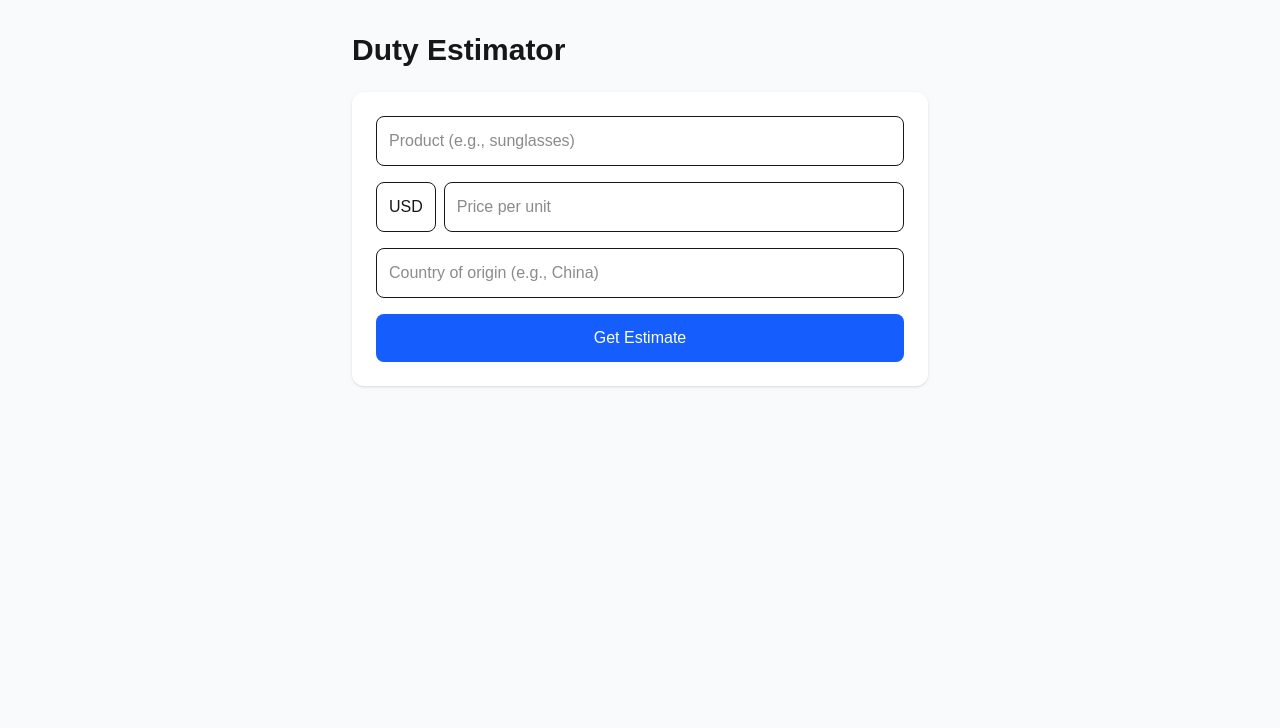
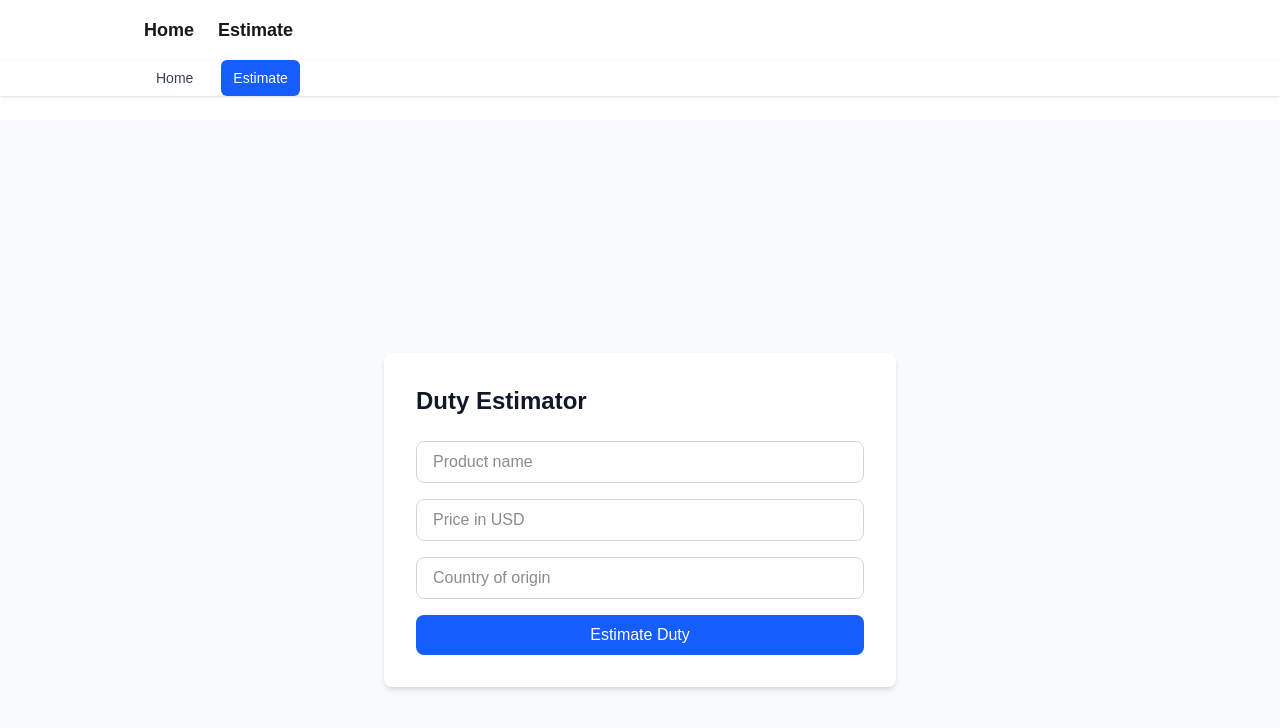
Before and after one commit to jamielaird511/my-app, a Next.js app: page /estimate in a window 1280 px wide. Shown: the top 728 px of the page. Built offline with nearby package versions, Linux system fonts and the light colour scheme.

Commit message:
Polished estimator UI + validation and loading

```diff
--- a/src/app/estimate/page.tsx
+++ b/src/app/estimate/page.tsx
@@ -1,103 +1,76 @@
 "use client";
 
 import { useState } from "react";
+import NavBar from "../../components/NavBar";
 
 export default function EstimatePage() {
   const [product, setProduct] = useState("");
-  const [price, setPrice] = useState<string>("");
+  const [price, setPrice] = useState("");
   const [country, setCountry] = useState("");
-  const [loading, setLoading] = useState(false);
-  const [error, setError] = useState<string | null>(null);
-  const [result, setResult] = useState<{ duty: number; notes: string } | null>(null);
+  const [result, setResult] = useState<string | null>(null);
 
-  const handleEstimate = async (e: React.FormEvent) => {
+  const handleEstimate = (e: React.FormEvent) => {
     e.preventDefault();
-    setError(null);
-    setResult(null);
-
-    const p = parseFloat(price);
-    if (Number.isNaN(p) || p < 0) {
-      setError("Enter a valid price.");
-      return;
-    }
-
-    try {
-      setLoading(true);
-      const res = await fetch(
-        `/api/estimate?product=${encodeURIComponent(product)}&country=${encodeURIComponent(
-          country
-        )}&price=${p}`
+    const dutyRate = 0.05; // Fake calculation: 5%
+    const dutyAmount = parseFloat(price) * dutyRate;
+    setResult(
+      `Estimated duty for ${product} from ${country}: $${dutyAmount.toFixed(2)}`
     );
-      if (!res.ok) throw new Error("Request failed");
-      const data = await res.json();
-      setResult(data);
-    } catch (err) {
-      setError("Couldn’t get an estimate. Try again.");
-    } finally {
-      setLoading(false);
-    }
   };
 
   return (
-    <main className="min-h-screen bg-gray-50 p-8">
-      <div className="mx-auto max-w-xl">
-        <h1 className="text-3xl font-semibold mb-6">Duty Estimator</h1>
+    <>
+      <NavBar />
+      <main className="min-h-screen bg-gray-50 flex items-center justify-center px-6">
+        <div className="max-w-lg w-full bg-white p-8 rounded-lg shadow-md">
+          <h1 className="text-2xl font-bold mb-6 text-gray-900">
+            Duty Estimator
+          </h1>
 
-        <form onSubmit={handleEstimate} className="space-y-4 bg-white p-6 rounded-xl shadow">
+          <form
+            onSubmit={handleEstimate}
+            className="flex flex-col gap-4"
+          >
             <input
               type="text"
-            placeholder="Product (e.g., sunglasses)"
+              placeholder="Product name"
               value={product}
               onChange={(e) => setProduct(e.target.value)}
-            className="w-full rounded-lg border p-3"
               required
+              className="border border-gray-300 rounded-lg px-4 py-2 focus:outline-none focus:ring-2 focus:ring-blue-500"
             />
 
-          <div className="flex gap-2">
-            <span className="inline-flex items-center rounded-lg border px-3">USD</span>
             <input
               type="number"
-              inputMode="decimal"
-              step="0.01"
-              min="0"
-              placeholder="Price per unit"
+              placeholder="Price in USD"
               value={price}
               onChange={(e) => setPrice(e.target.value)}
-              className="w-full rounded-lg border p-3"
               required
+              className="border border-gray-300 rounded-lg px-4 py-2 focus:outline-none focus:ring-2 focus:ring-blue-500"
             />
-          </div>
 
             <input
               type="text"
-            placeholder="Country of origin (e.g., China)"
+              placeholder="Country of origin"
               value={country}
               onChange={(e) => setCountry(e.target.value)}
-            className="w-full rounded-lg border p-3"
               required
+              className="border border-gray-300 rounded-lg px-4 py-2 focus:outline-none focus:ring-2 focus:ring-blue-500"
             />
 
             <button
               type="submit"
-            disabled={loading}
-            className="w-full rounded-lg bg-blue-600 px-4 py-3 text-white font-medium hover:bg-blue-700 disabled:opacity-60"
+              className="bg-blue-600 text-white px-4 py-2 rounded-lg hover:bg-blue-700 transition"
             >
-            {loading ? "Calculating…" : "Get Estimate"}
+              Estimate Duty
             </button>
-
-          {error && <p className="text-red-600">{error}</p>}
           </form>
 
           {result && (
-          <div className="mt-6 rounded-xl bg-white p-6 shadow">
-            <h2 className="text-xl font-semibold mb-2">Estimated Costs</h2>
-            <p className="text-gray-800">
-              Duty: <span className="font-semibold">${result.duty.toFixed(2)} per unit</span>
-            </p>
-            <p className="text-gray-600 mt-2">{result.notes}</p>
-          </div>
+            <p className="mt-4 font-semibold text-green-600">{result}</p>
           )}
         </div>
       </main>
+    </>
   );
 }
--- a/src/app/layout.tsx
+++ b/src/app/layout.tsx
@@ -1,30 +1,28 @@
-import type { Metadata } from 'next';
-import { Geist, Geist_Mono } from 'next/font/google';
-import './globals.css';
-
-const geistSans = Geist({
-  variable: '--font-geist-sans',
-  subsets: ['latin'],
-});
-
-const geistMono = Geist_Mono({
-  variable: '--font-geist-mono',
-  subsets: ['latin'],
-});
+import type { Metadata } from "next";
+import Link from "next/link";
+import "./globals.css";
 
 export const metadata: Metadata = {
-  title: 'Create Next App',
-  description: 'Generated by create next app',
+  title: "Importium",
+  description: "Friendly import duty estimator",
 };
 
-export default function RootLayout({
-  children,
-}: Readonly<{
-  children: React.ReactNode;
-}>) {
+export default function RootLayout({ children }: { children: React.ReactNode }) {
   return (
     <html lang="en">
-      <body className={`${geistSans.variable} ${geistMono.variable} antialiased`}>{children}</body>
+      <body className="bg-gray-50 text-gray-900">
+        <header className="bg-white shadow">
+          <nav className="mx-auto max-w-5xl flex items-center gap-6 p-4">
+            <Link href="/" className="text-lg font-semibold hover:text-blue-600">
+              Home
+            </Link>
+            <Link href="/estimate" className="text-lg font-semibold hover:text-blue-600">
+              Estimate
+            </Link>
+          </nav>
+        </header>
+        <main>{children}</main>
+      </body>
     </html>
   );
 }
--- a/src/app/page.tsx
+++ b/src/app/page.tsx
@@ -1,18 +1,26 @@
+// src/app/page.tsx
+import Link from "next/link";
+import NavBar from "../components/NavBar";
+
 export default function Home() {
   return (
-    <main className="min-h-screen p-8 bg-gray-50">
-      <div className="mx-auto max-w-3xl text-center">
-        <h1 className="text-5xl font-bold mb-4">Importium</h1>
+    <>
+      <NavBar />
+      <main className="min-h-screen flex items-center justify-center bg-gray-50 px-6">
+        <div className="max-w-2xl text-center">
+          <h1 className="text-5xl font-bold mb-4 text-gray-900">Importium</h1>
           <p className="text-lg text-gray-700 mb-8">
             Your friendly import duty estimator — simple, fast, and fun.
           </p>
-        <a
+
+          <Link
             href="/estimate"
-          className="inline-block bg-blue-600 text-white px-6 py-3 rounded-lg hover:bg-blue-700 transition"
+            className="inline-block bg-blue-600 text-white px-8 py-4 rounded-lg shadow-md hover:bg-blue-700 hover:shadow-lg transition duration-200"
           >
             Get Started
-        </a>
+          </Link>
         </div>
       </main>
+    </>
   );
 }
--- /dev/null
+++ b/src/components/NavBar.tsx
@@ -0,0 +1,28 @@
+"use client";
+
+import Link from "next/link";
+import { usePathname } from "next/navigation";
+
+export default function NavBar() {
+  const pathname = usePathname();
+
+  const linkClasses = (path: string) =>
+    `px-3 py-2 rounded-md text-sm font-medium ${
+      pathname === path
+        ? "bg-blue-600 text-white"
+        : "text-gray-700 hover:bg-gray-200"
+    }`;
+
+  return (
+    <nav className="bg-white shadow mb-6">
+      <div className="mx-auto max-w-5xl px-4 flex gap-4">
+        <Link href="/" className={linkClasses("/")}>
+          Home
+        </Link>
+        <Link href="/estimate" className={linkClasses("/estimate")}>
+          Estimate
+        </Link>
+      </div>
+    </nav>
+  );
+}
```
Lines whose indentation alone changed are shown as unchanged.
